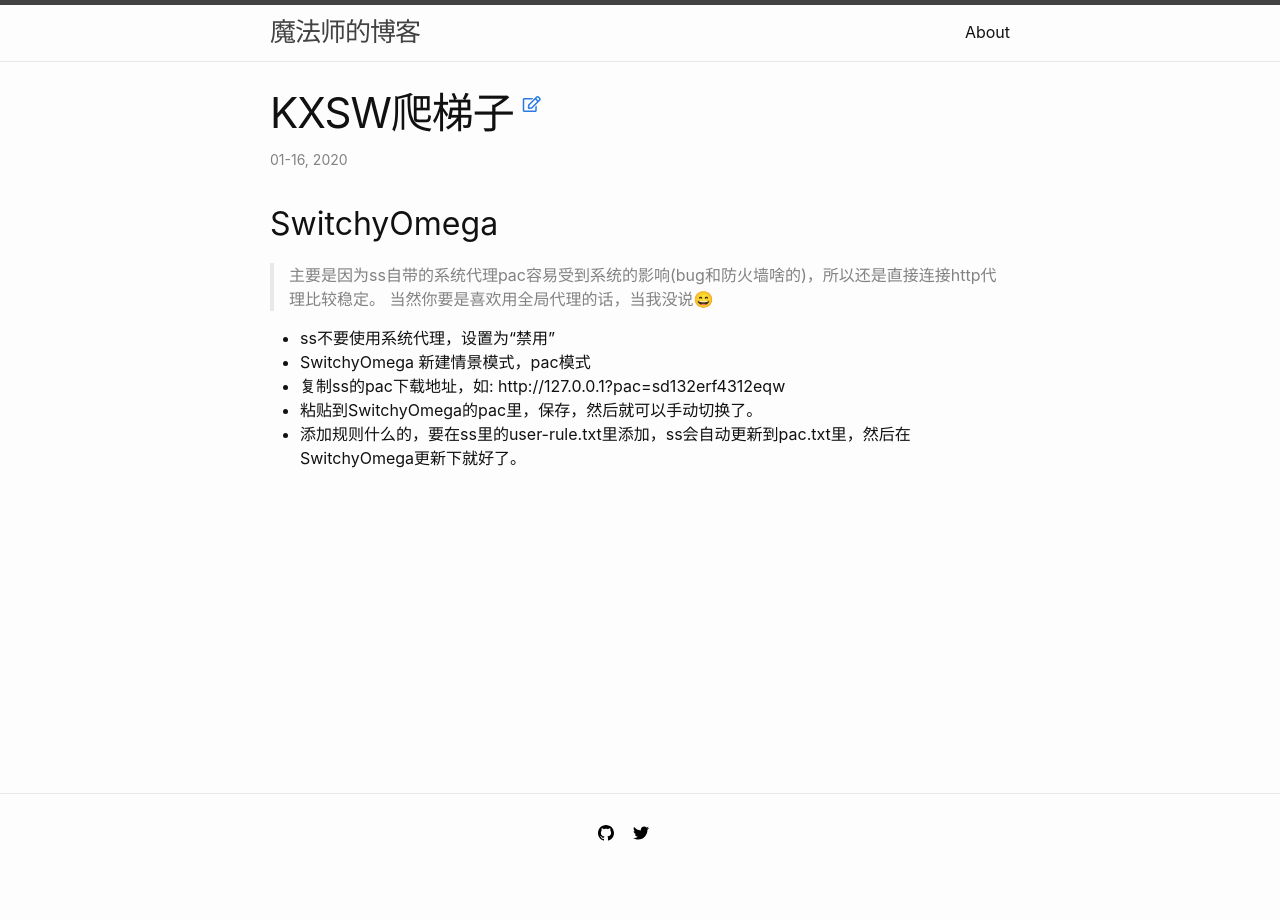
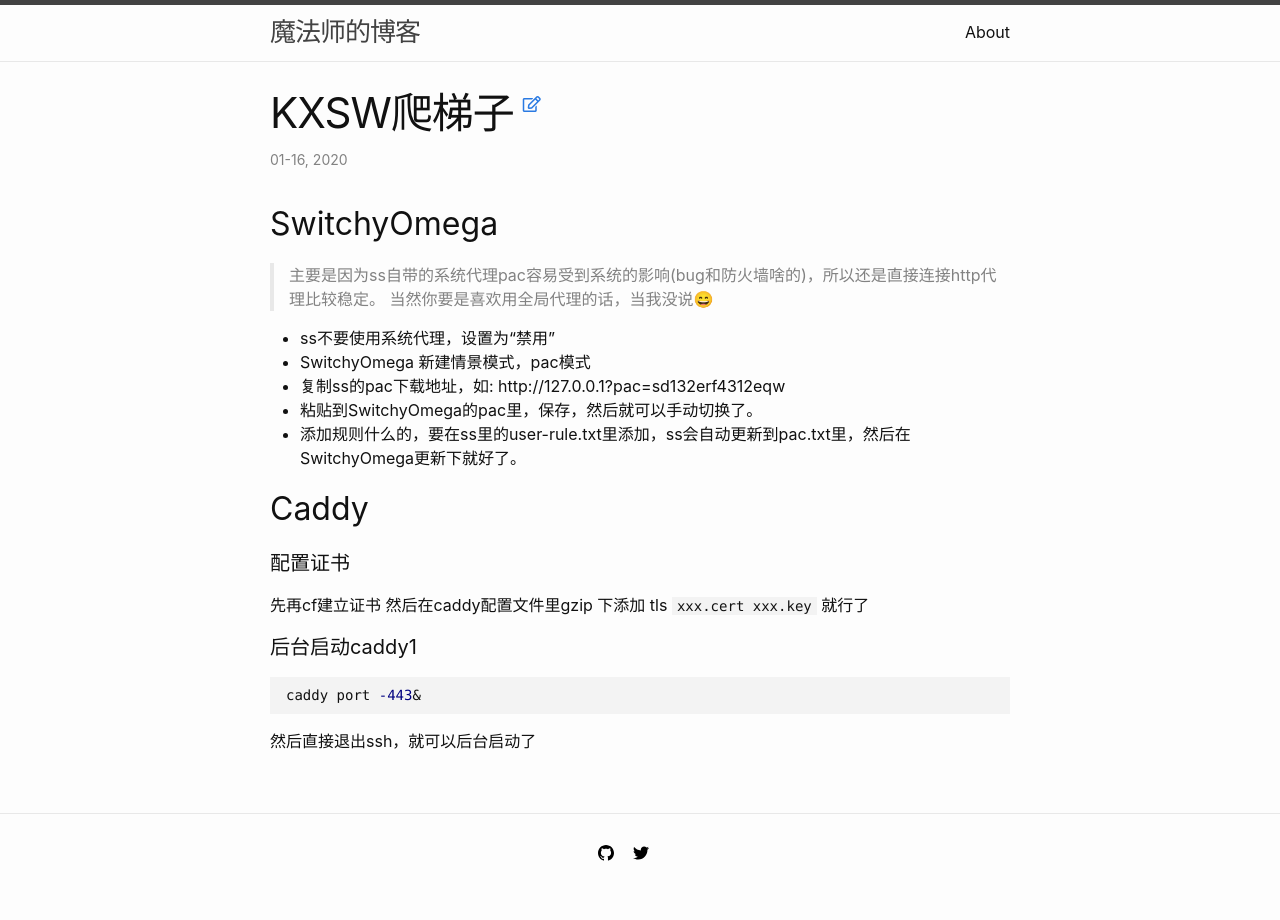
Before and after one commit to zane133/zane133.github.io, a Jekyll site: the page built from _posts/2020-01-16-ss-fq.markdown, in a window 1280 px wide. Built offline with Jekyll 4.4.1, drawn with Linux system fonts in a browser that asks for light colours; nearby versions of some CDN libraries.

Commit message:
Update 2020-01-16-ss-fq.markdown

````diff
--- a/_posts/2020-01-16-ss-fq.markdown
+++ b/_posts/2020-01-16-ss-fq.markdown
@@ -12,3 +12,15 @@ title:      "KXSW爬梯子"
 - 复制ss的pac下载地址，如: http://127.0.0.1?pac=sd132erf4312eqw
 - 粘贴到SwitchyOmega的pac里，保存，然后就可以手动切换了。
 - 添加规则什么的，要在ss里的user-rule.txt里添加，ss会自动更新到pac.txt里，然后在SwitchyOmega更新下就好了。
+
+## Caddy
+#### 配置证书
+先再cf建立证书
+然后在caddy配置文件里gzip
+下添加 tls  `xxx.cert xxx.key` 就行了
+
+#### 后台启动caddy1
+```shell
+caddy port -443&
+```
+然后直接退出ssh，就可以后台启动了
````
